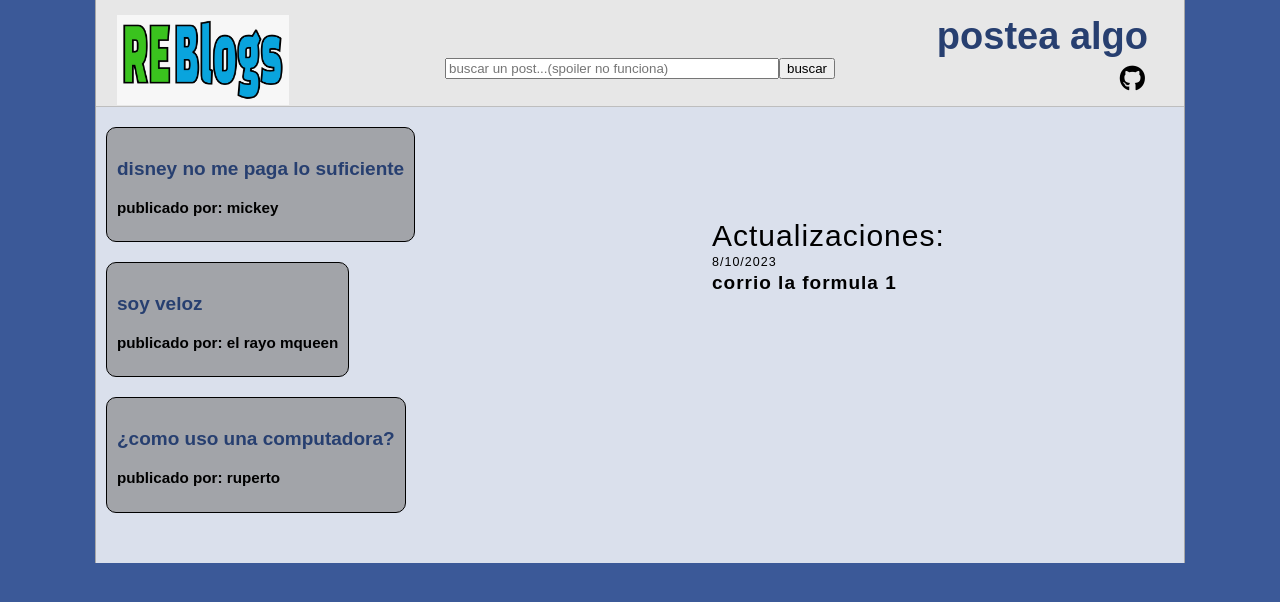
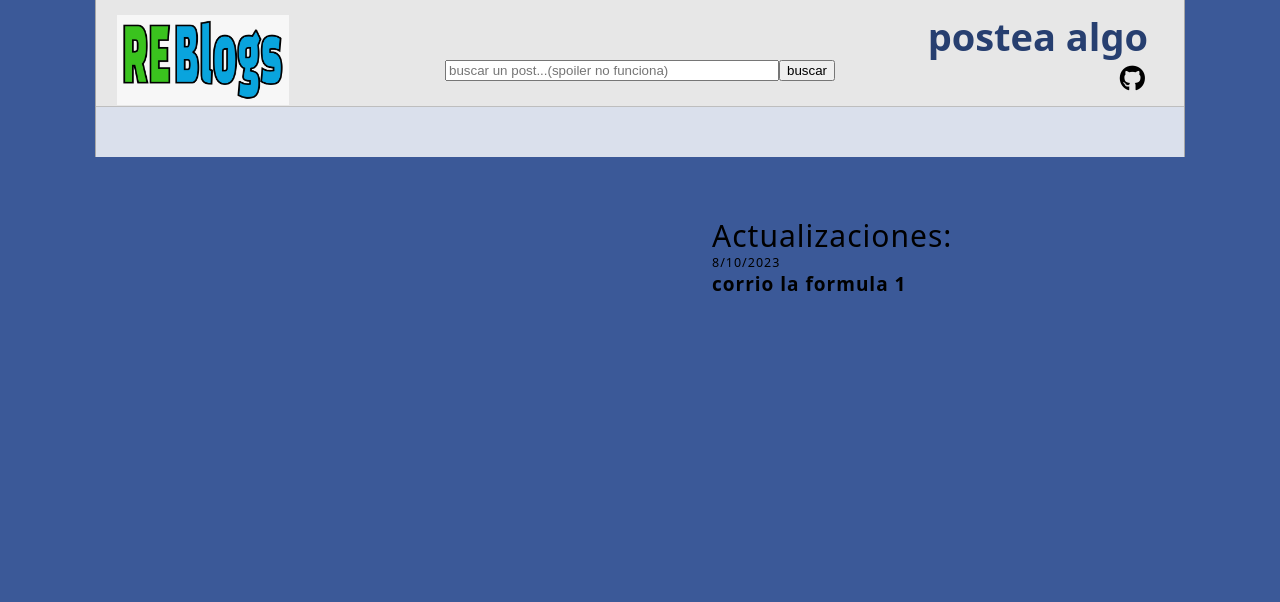
Before and after one commit to skinnyleonard/Blog_Grupal, a React (Vite) app: page / in a window 1280 px wide. Shown: the top 602 px of the page. Built offline with nearby package versions, Linux system fonts and the light colour scheme.

Commit message:
removeItem agregado; ultimos retoques del app.css

```diff
--- a/src/App.css
+++ b/src/App.css
@@ -3,14 +3,13 @@ body{
     padding: 0;
     margin: 0;
     background: #3b5998;
-    /* background: brown; */
 }
 #root{
     box-sizing: 0;
     padding: 0;
     margin: 0;
     background: #ffffffcf;
-    font-family: arial,sans-serif;
+    font-family: system-ui;
     position: absolute;
     width: 85%;
     height: auto;
--- a/src/App.jsx
+++ b/src/App.jsx
@@ -10,23 +10,7 @@ function App({ createNewPost }) {
   const [ show, setShow ] = useState(false)
   const [comments, setComments] = useState([]);
 
-  const [info, setInfo] = useState([
-    {
-      id: 1,
-      user: "mickey",
-      post: "disney no me paga lo suficiente",
-    },
-    {
-      id: 2,
-      user: "el rayo mqueen",
-      post: "soy veloz",
-    },
-    {
-      id: 3,
-      user: "ruperto",
-      post: "¿como uso una computadora?",
-    },
-  ]);
+  const [info, setInfo] = useState([]);
   function createNewPost (newUser, newPost) {
     setInfo([...info, {id: info.length+1,user: newUser, post: newPost}])
   }
@@ -65,7 +49,7 @@ function App({ createNewPost }) {
       <Routes>
         <Route exact path="/" element={<Posts info={info} setInfo={setInfo} show={show} setShow={setShow} comments={comments} setComments={setComments}/>}/>
         <Route exact path="/poster" element={<Poster info={info} createNewPost={createNewPost}/>} />
-        <Route path="/posts/:id" element={<Fullpost info={info}/>} />
+        <Route path="/posts/:id" element={<Fullpost info={info} comments={comments} setComments={setComments}/>} />
         <Route path="/admin" element={<Admin show={show} setShow={setShow}/>}/>
       </Routes>
     </BrowserRouter>
--- a/src/components/Fullpost.jsx
+++ b/src/components/Fullpost.jsx
@@ -46,6 +46,7 @@ function Fullpost({ info }) {
           <div>
             {/* returns de los comentarios */}
             <Comentador createNewComment={createNewComment} />
+            <h1><u>Comentarios</u></h1><br />
             {comments.map((coment) => (
               <div className="comments">
                 <h2>{coment.thename} <small><small>comento:</small></small></h2>
--- a/src/components/Posts.jsx
+++ b/src/components/Posts.jsx
@@ -1,18 +1,15 @@
 import React from "react";
-import { useState } from "react";
 import { Link } from "react-router-dom";
 import Markdown from 'react-markdown';
 import remarkGfm from 'remark-gfm';
 import Header from "./Header";
 
-function Posts({ info, setInfo, show, setShow, comments, setComments }) {
+function Posts({ info, setInfo, show, setShow }) {
 
   function deletePosts(id){
     const newPosts = info.filter(post => post.id !== id)
-
-    const newComments = comments.filter(comment => comment.id !== id)
     setInfo(newPosts)
-    setComments(newComments)
+    const local = localStorage.removeItem(`thecomments/${id}`)
   }
   return (
     <>
@@ -42,7 +39,7 @@ function Posts({ info, setInfo, show, setShow, comments, setComments }) {
 
 export default Posts;
 
-function Post({ link, pub, info, deletePosts, ide, show, ide2 }){
+function Post({ link, pub, deletePosts, ide, show }){
 
   return(
     <div className="posteo">
```
